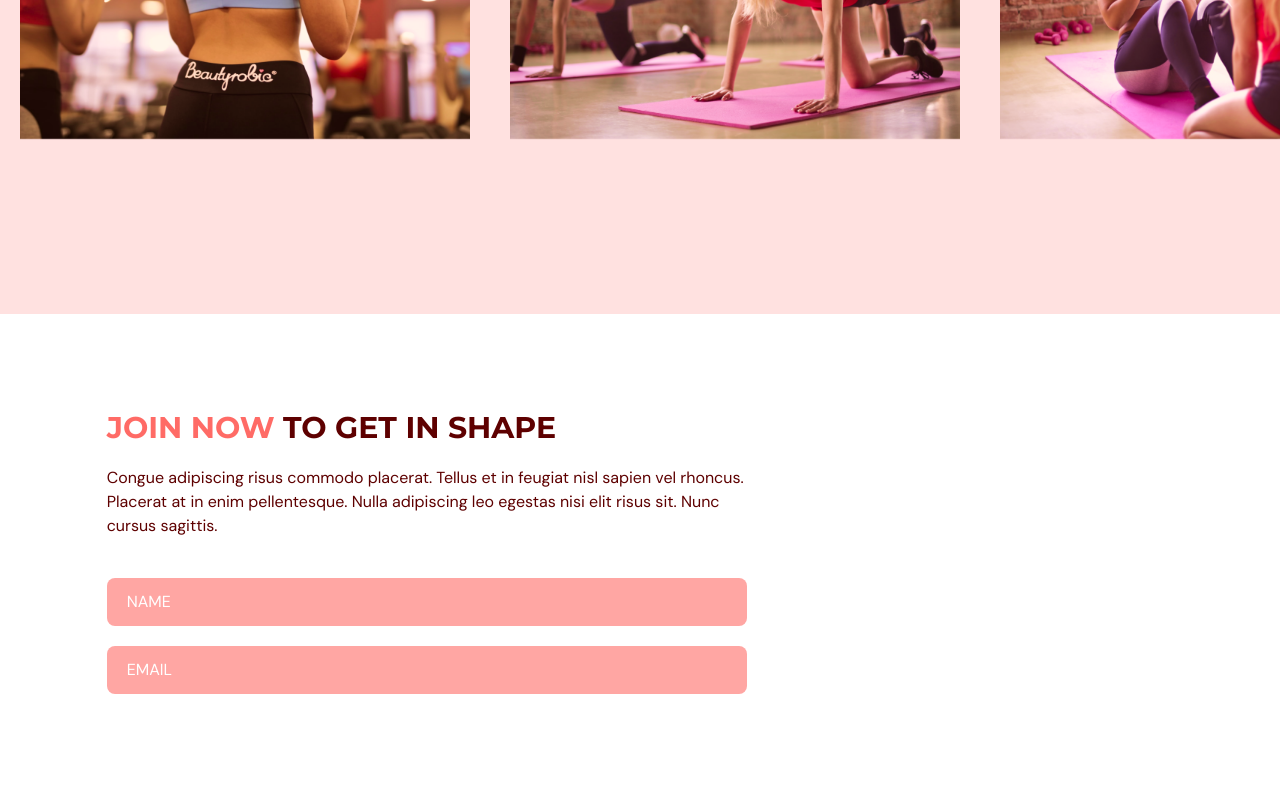
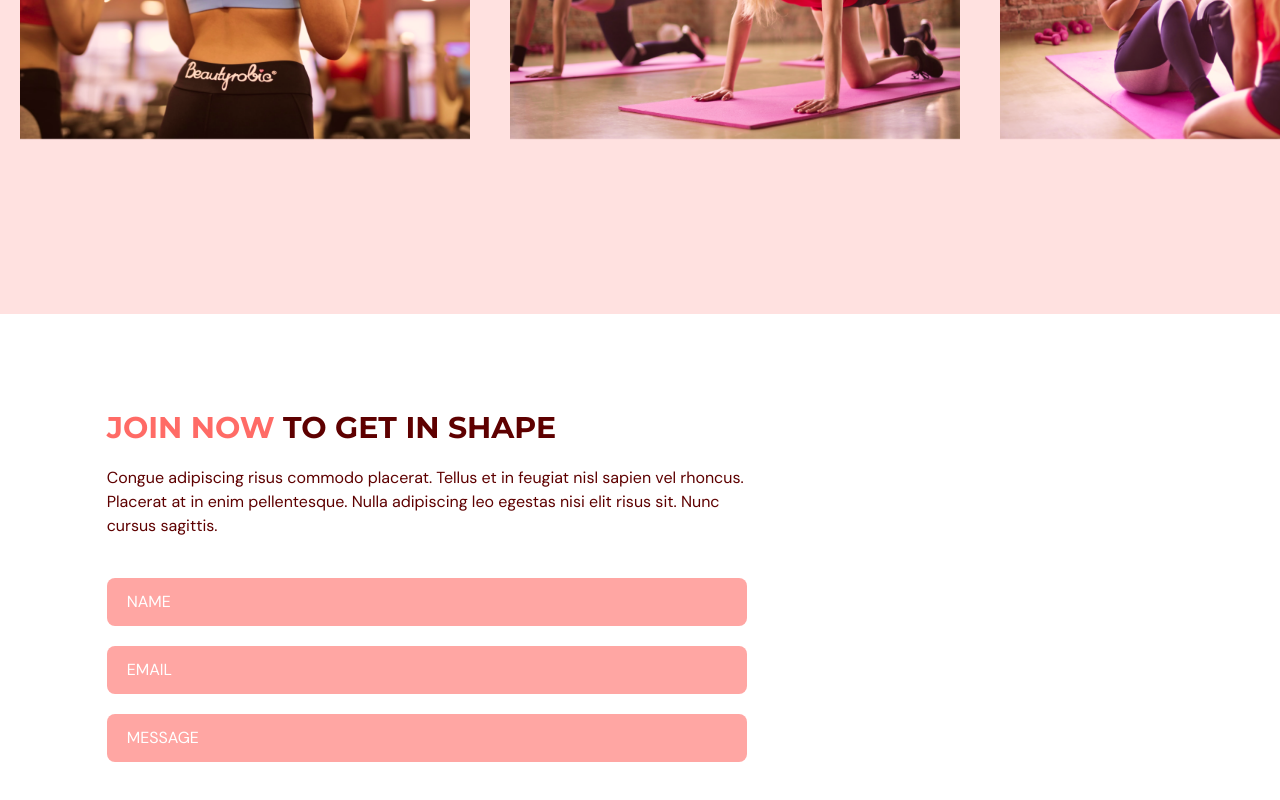
Before and after one commit to sarahchungwu/heathhub-typescript, a React (Vite) app: page / in a window 1280 px wide. Shown: the part 2676-3476 px from the top of the page. Built offline with nearby package versions, Linux system fonts and the light colour scheme.

Commit message:
created the message input

```diff
--- a/src/scenes/contactUs/index.tsx
+++ b/src/scenes/contactUs/index.tsx
@@ -74,7 +74,7 @@
                 placeholder="NAME"
                 {...register('name', { required: true, maxLength: 100 })}
               />
-              {/* Handle Error */}
+
               {errors.name && (
                 <p className="mt-1 text-primary-500">
                   {errors.name.type === 'required' && 'This field is required.'}
@@ -92,12 +92,28 @@
                   pattern: /^[A-Z0-9._%+-]+@[A-Z0-9.-]+\.[A-Z]{2,}$/i,
                 })}
               />
-              {/* Handle Error */}
+
               {errors.email && (
                 <p className="mt-1 text-primary-500">
                   {errors.email.type === 'required' &&
                     'This field is required.'}
                   {errors.email.type === 'pattern' && 'Invalid email address.'}
+                </p>
+              )}
+
+              <input
+                className={inputStyle}
+                type="text"
+                placeholder="MESSAGE"
+                {...register('message', { required: true, maxLength: 2000 })}
+              />
+
+              {errors.message && (
+                <p className="mt-1 text-primary-500">
+                  {errors.message.type === 'required' &&
+                    'This field is required.'}
+                  {errors.message.type === 'maxLength' &&
+                    'Max length is 2000 char.'}
                 </p>
               )}
             </form>
```
